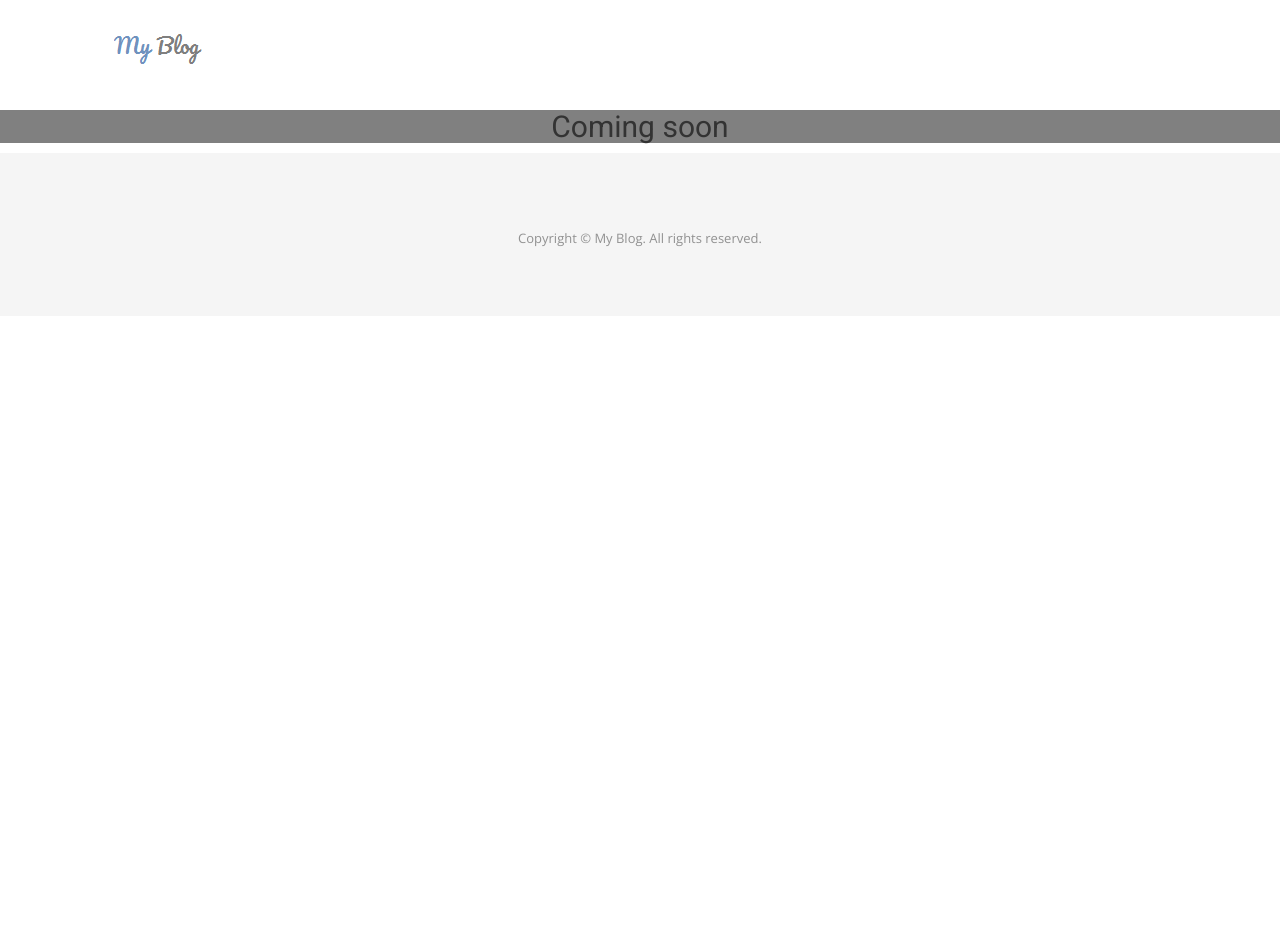
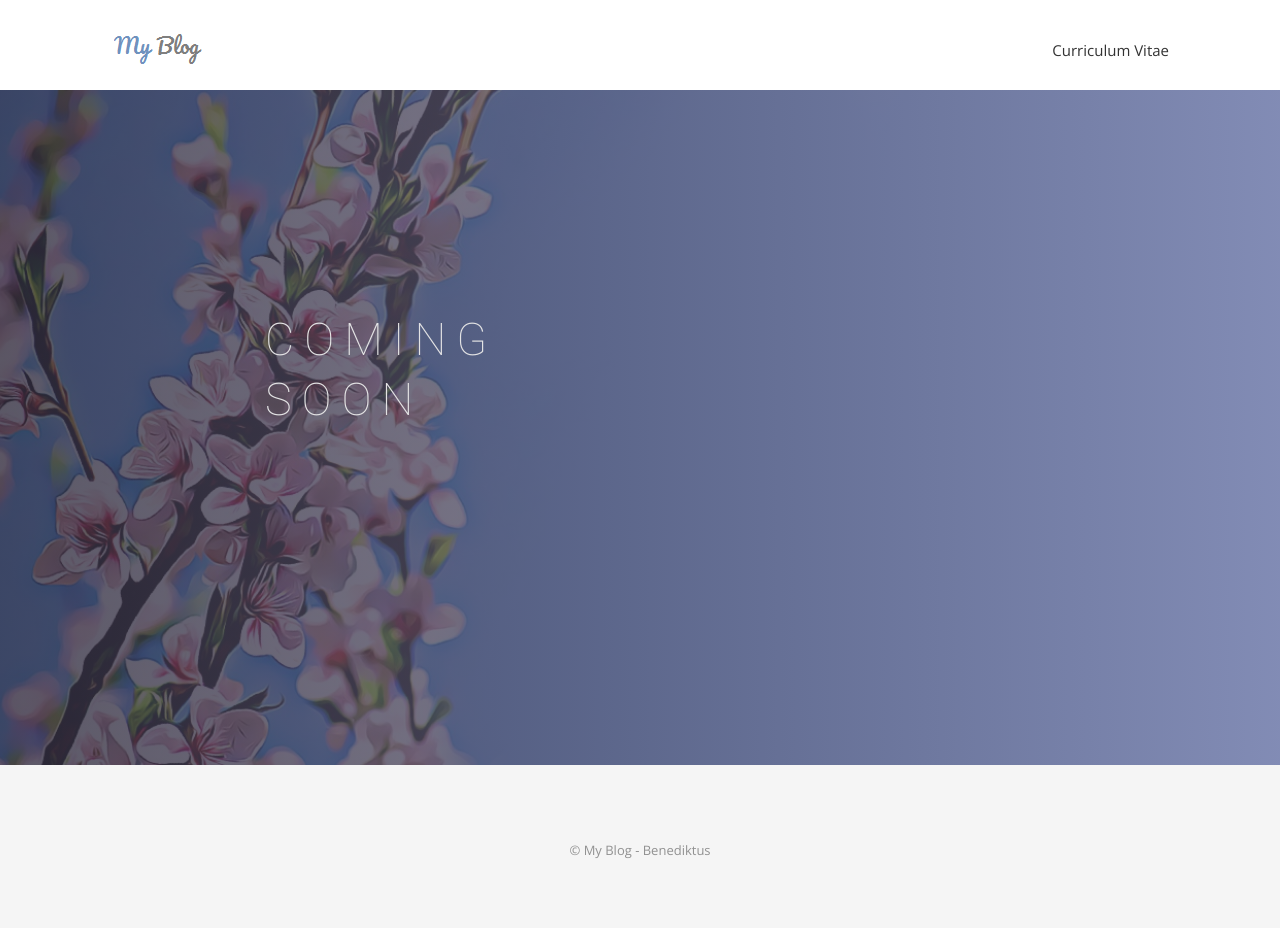
Before and after one commit to benediktus15/benediktus15.github.io, a Jekyll site: the page built from index.html, in a window 1280 px wide. Built offline with Jekyll 4.4.1, drawn with Linux system fonts in a browser that asks for light colours; some web fonts are replaced; before the commit the page ends 900 px from its top, so only the background shows below that.

Commit message:
update index

```diff
--- a/_includes/footer.html
+++ b/_includes/footer.html
@@ -13,7 +13,7 @@
           </ul>-->
         </div>
         <!--<p>Copyright &copy; Design &amp; Developed by <a href="http://www.themefisher.com">Themefisher</a>. All rights reserved.</p>-->
-        <p>Copyright &copy; My Blog. All rights reserved.</p>
+        <p>&copy; My Blog - Benediktus</p>
       </div>
     </div>
   </div>
--- a/_includes/header.html
+++ b/_includes/header.html
@@ -22,12 +22,13 @@
             <!-- Collect the nav links, forms, and other content for toggling -->
             <div class="collapse navbar-collapse" id="bs-example-navbar-collapse-1">
               <ul class="nav navbar-nav navbar-right">
+                <li><a href="http://benediktus15.github.io/about-me">Curriculum Vitae</a></li>
                 <!-- <li><a href="{{ site.baseurl }}/">Home</a></li>
                 <li><a href="{{ site.baseurl }}/work">Work</a></li>
-                <li><a href="{{ site.baseurl }}/blog">Blog</a></li> -->
-                <!-- <li><a href="{{ site.baseurl }}/member">Member</a></li> -->
-                <!-- <li><a href="#">Service</a></li> -->
-                <!-- <li><a href="{{ site.baseurl }}/contact">Contact</a></li> -->
+                <li><a href="{{ site.baseurl }}/blog">Blog</a></li>
+                <li><a href="{{ site.baseurl }}/member">Member</a></li>
+                <li><a href="#">Service</a></li>
+                <li><a href="{{ site.baseurl }}/contact">Contact</a></li> -->
               </ul>
             </div><!-- /.navbar-collapse -->
           </div><!-- /.container-fluid -->
--- a/index.html
+++ b/index.html
@@ -3,5 +3,15 @@ layout: page
 title: My Blog
 permalink: /
 ---
-
-<h2 class="text-center" style="background-color:gray">Coming soon</h2>
+<section id="slider">
+  <div class="container">
+    <div class="row">
+      <div class="col-md-10 col-md-offset-2">
+        <div class="block">
+          <h1 class="animated fadeInUp">COMING <br>SOON</h1>
+          <p class="animated fadeInUp"></p>
+        </div>
+      </div>
+    </div>
+  </div>
+</section>
```
Also changed, not shown: Gemfile.lock, img/slider-bg.jpg, img/slider-bg2.jpg (added), index-or.html (renamed from index-ori.html).
